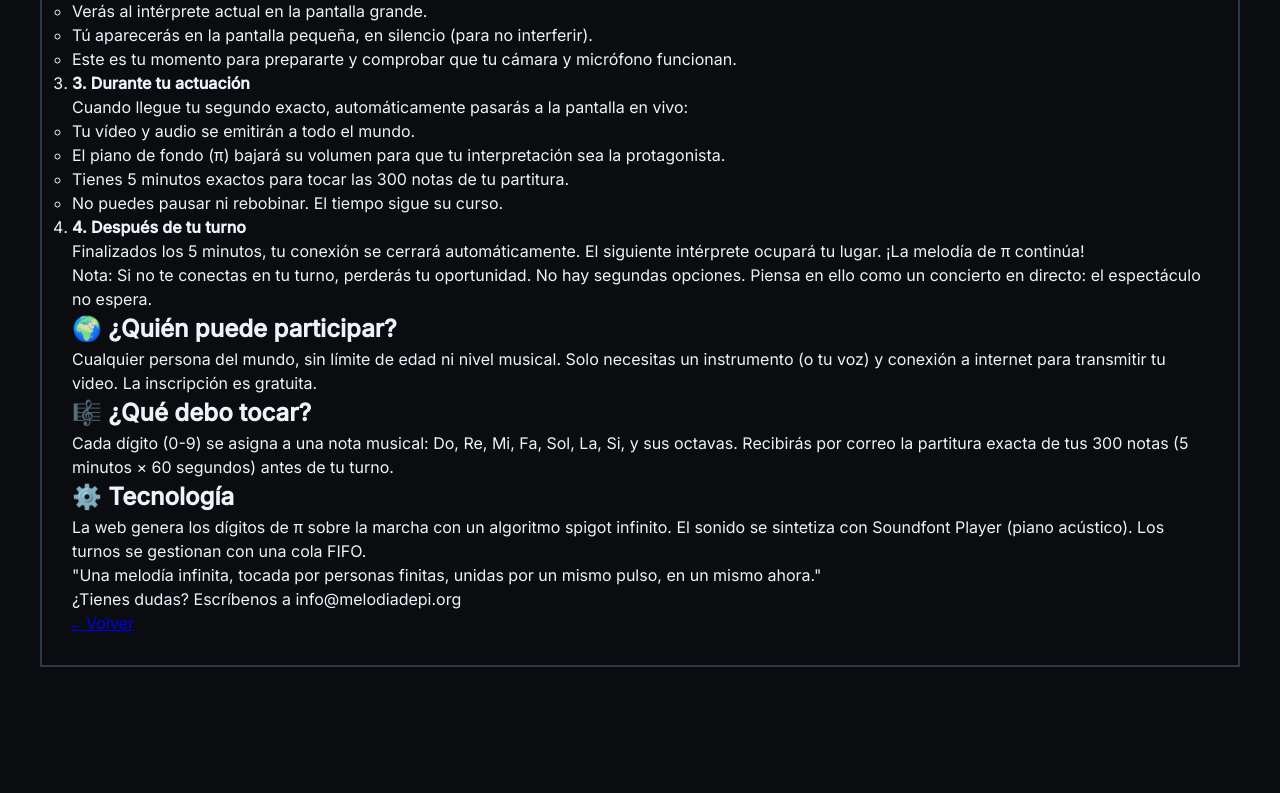
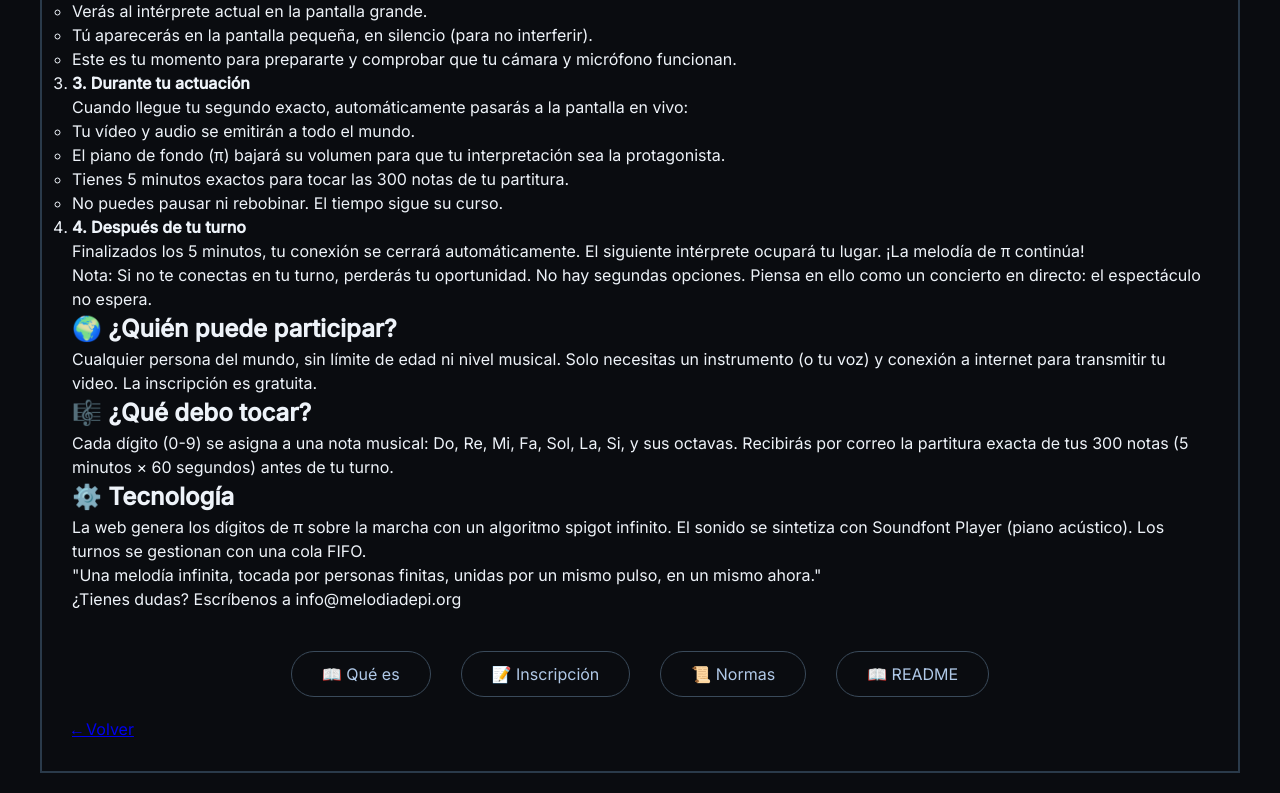
Before and after one commit to DiyoDuende/la-melodia-de-pi, a website: page readme.html in a window 1280 px wide. Shown: the part 670-1463 px from the top of the page. Before the commit the page ends 1357 px from the top, so only its background shows below. Drawn offline with Linux system fonts and the light colour scheme; no server answers.

Commit message:
Update readme.html

```diff
--- a/readme.html
+++ b/readme.html
@@ -38,7 +38,6 @@
   <h2 data-i18n="readme_como_funciona_titulo">🎹 ¿Cómo funciona?</h2>
   <p data-i18n="readme_como_funciona_texto">Los intérpretes se inscriben y se les asigna un turno de 5 minutos en orden de llegada. Durante su turno, tocan en vivo la secuencia de π que les corresponde, mientras la web emite la secuencia de sonido de fondo. El resultado es una sinfonía continua, única, imposible de repetir.</p>
 
-  <!-- NUEVA SECCIÓN: CÓMO PARTICIPAR -->
   <h2 data-i18n="readme_como_participar_titulo">🎤 ¿Cómo participar como intérprete?</h2>
   <p data-i18n="readme_como_participar_intro">El proceso es muy sencillo y está pensado para cualquier persona, sin importar su nivel musical.</p>
 
@@ -88,6 +87,14 @@
 
   <p data-i18n="readme_contacto">¿Tienes dudas? Escríbenos a <a href="mailto:info@melodiadepi.org">info@melodiadepi.org</a></p>
 
+  <!-- MENÚ (AHORA BIEN UBICADO) -->
+  <div class="menu">
+    <a class="menu-item" href="que-es.html" data-i18n="que_es_menu">📖 Qué es</a>
+    <a class="menu-item" href="inscripcion.html" data-i18n="inscripcion">📝 Inscripción</a>
+    <a class="menu-item" href="normas.html" data-i18n="normas">📜 Normas</a>
+    <a class="menu-item" href="readme.html" data-i18n="readme">📖 README</a>
+  </div>
+
   <a href="index.html" data-i18n="volver">← Volver</a>
 </div>
 <script src="script.js"></script>
```
